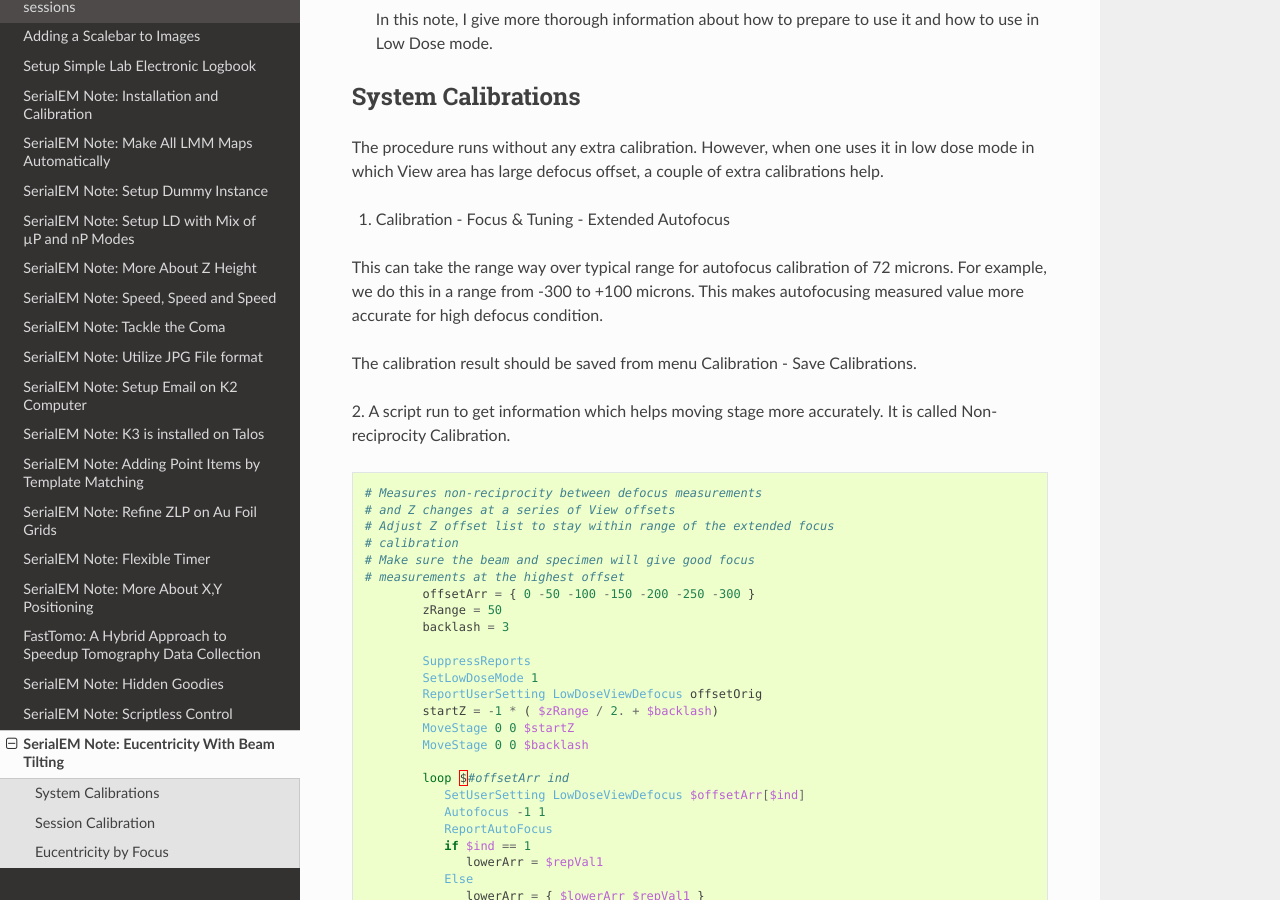
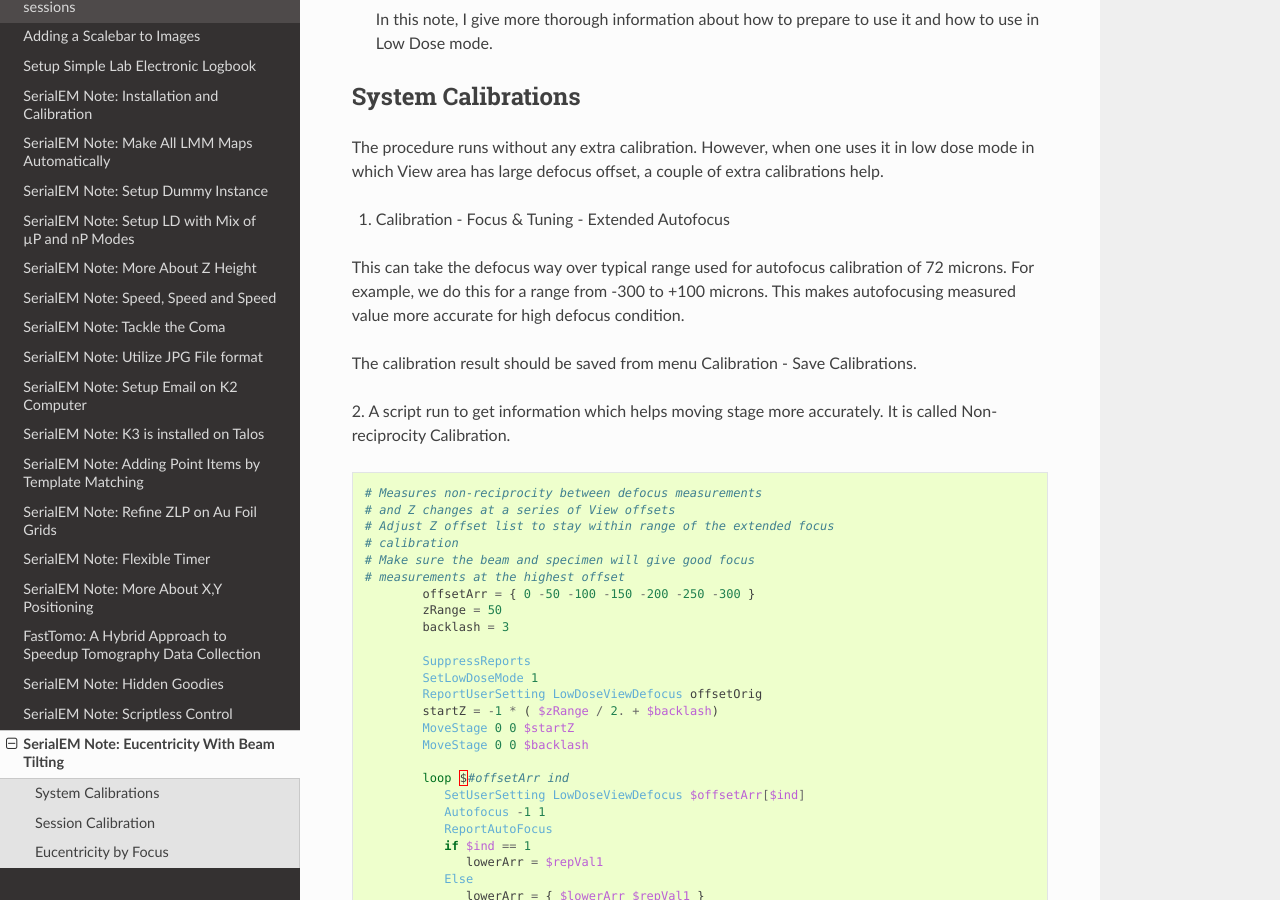
Before and after one commit to xuchen66/sphinx-emdocs, a Sphinx documentation site: the page built from source/serialEM_note_eucentricity_with_beamtilting.rst, in a window 1280 px wide and 900 px high, scrolled down 435 px. Built offline with Sphinx 7.4.7 and the Read the Docs theme 2.0.0, drawn with Linux system fonts in a browser that asks for light colours; pages that are not in the unit, such as notebooks, are missing from menus.

Commit message:
Update serialEM_note_eucentricity_with_beamtilting.rst

```diff
--- a/source/serialEM_note_eucentricity_with_beamtilting.rst
+++ b/source/serialEM_note_eucentricity_with_beamtilting.rst
@@ -33,8 +33,8 @@
 
 1. Calibration - Focus & Tuning - Extended Autofocus
 
-This can take the range way over typical range for autofocus calibration of 72
-microns. For example, we do this in a range from -300 to +100 microns. This
+This can take the defocus way over typical range used for autofocus calibration of 72
+microns. For example, we do this for a range from -300 to +100 microns. This
 makes autofocusing measured value more accurate for high defocus condition.
 
 The calibration result should be saved from menu Calibration - Save
```
